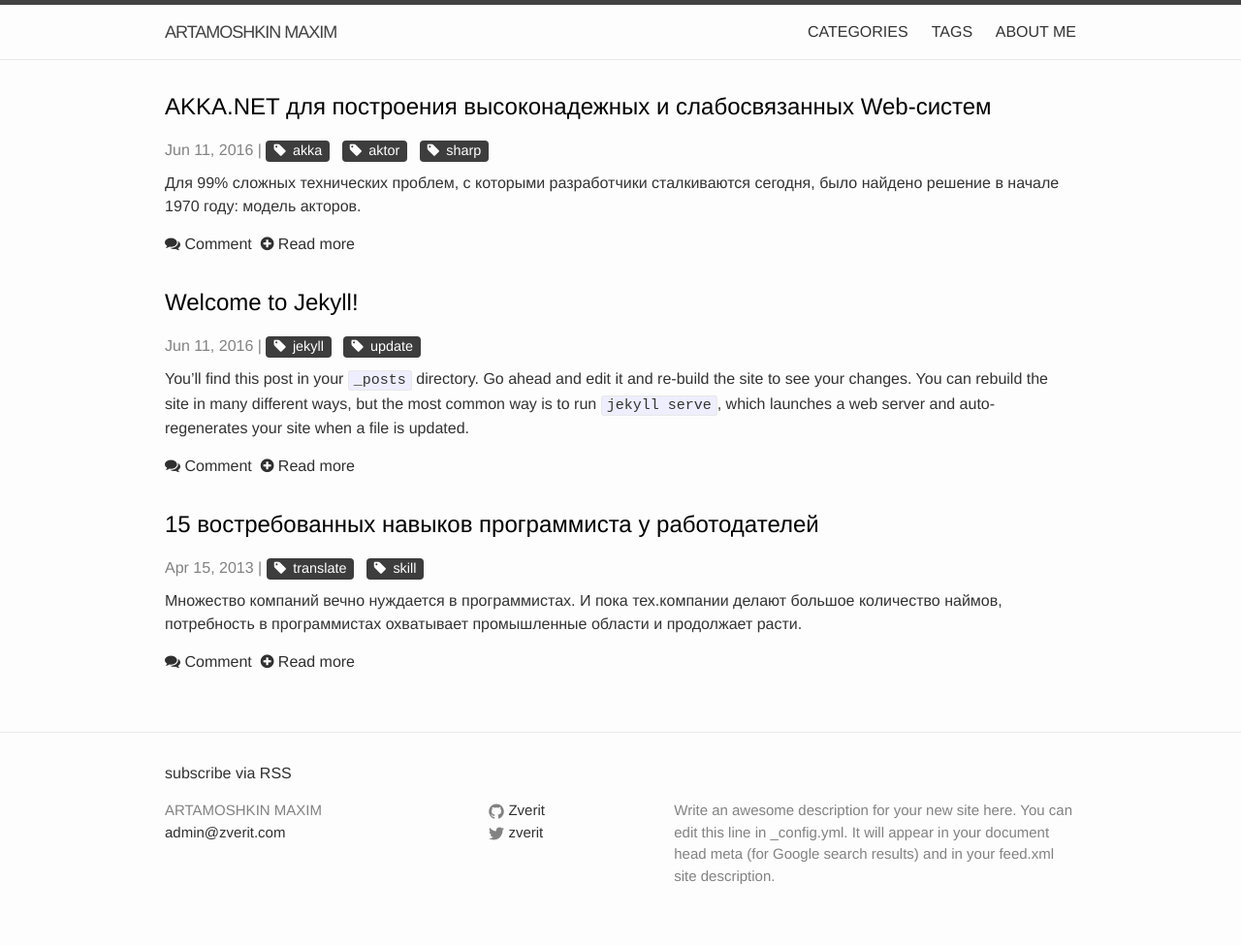
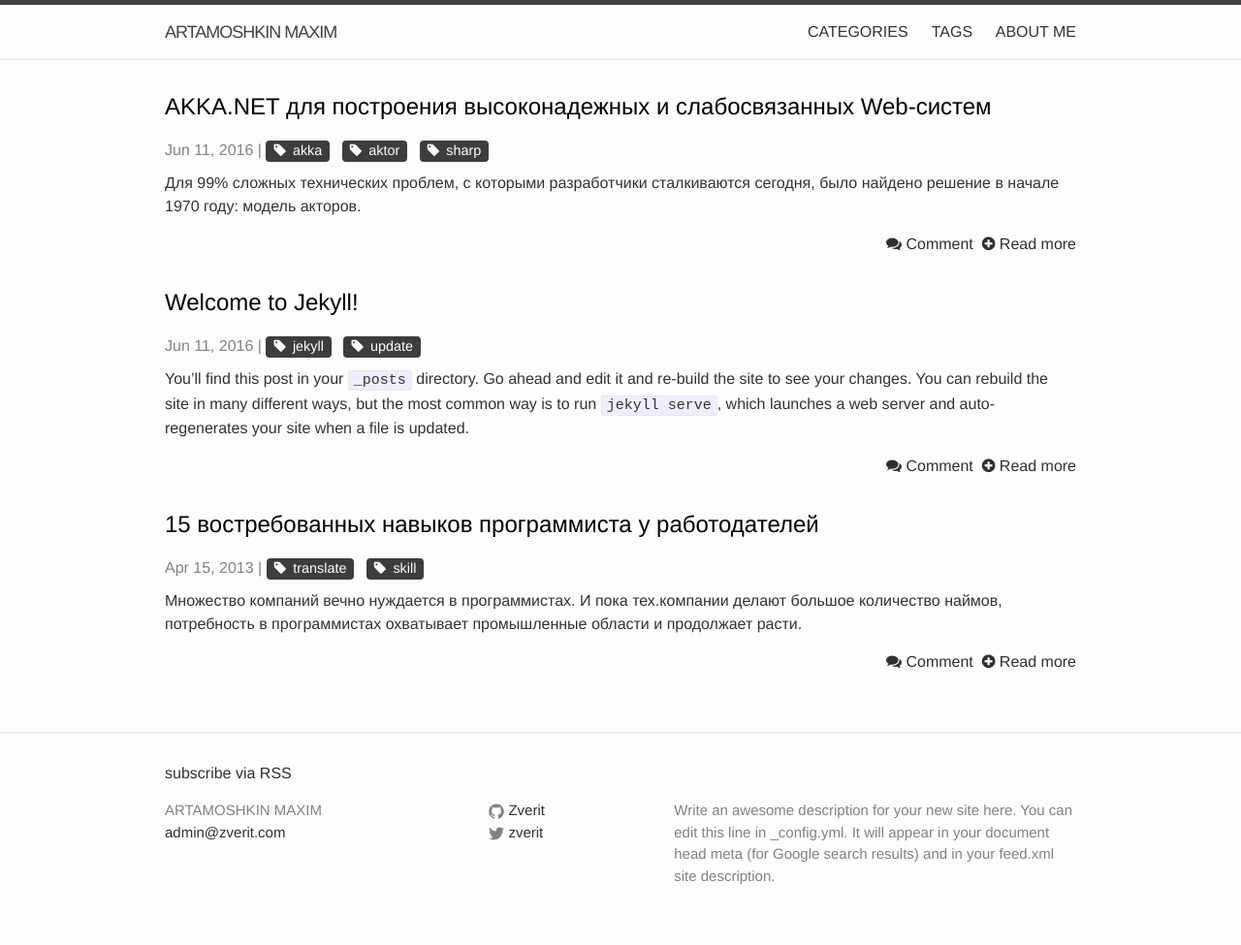
Before and after one commit to martamoshkin/blog.zverit.com, a Jekyll site: the page built from index.html, in a window 1280 px wide. Shown: the whole page at 97% size. Built offline with Jekyll 4.4.1, drawn with Linux system fonts in a browser that asks for light colours; nearby versions of some CDN libraries.

Commit message:
Update _layout.scss

```diff
--- a/_sass/_layout.scss
+++ b/_sass/_layout.scss
@@ -199,6 +199,9 @@
     color: #000;
 }
 
+.post-more{
+    text-align: right;
+}
 
 
 /**
```
